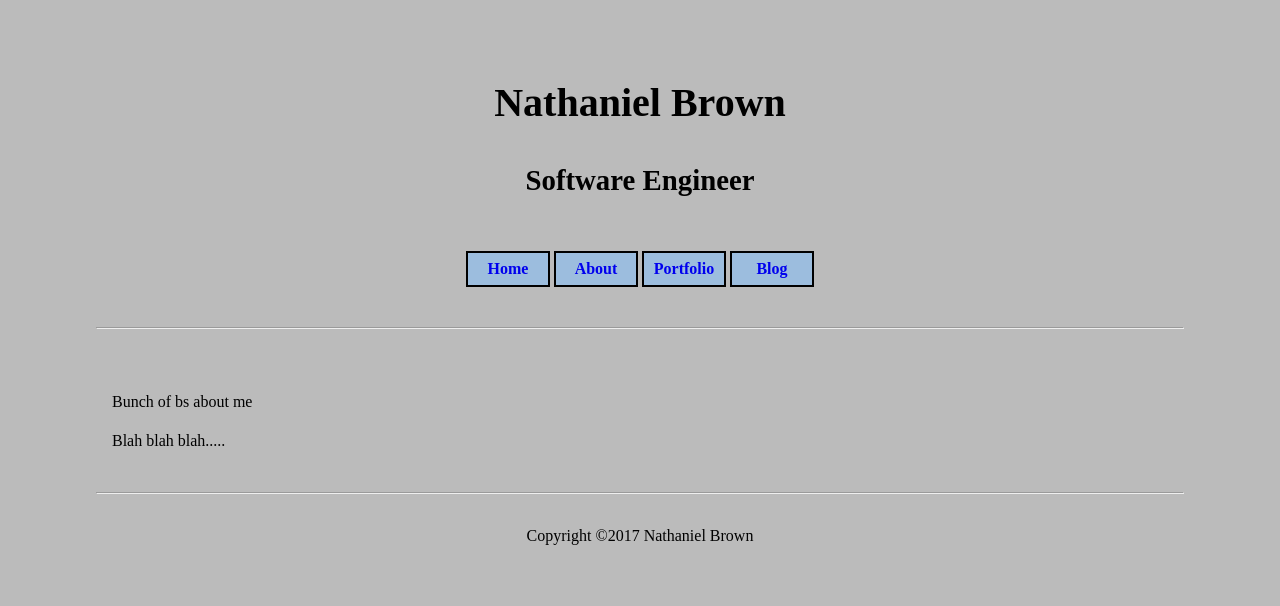
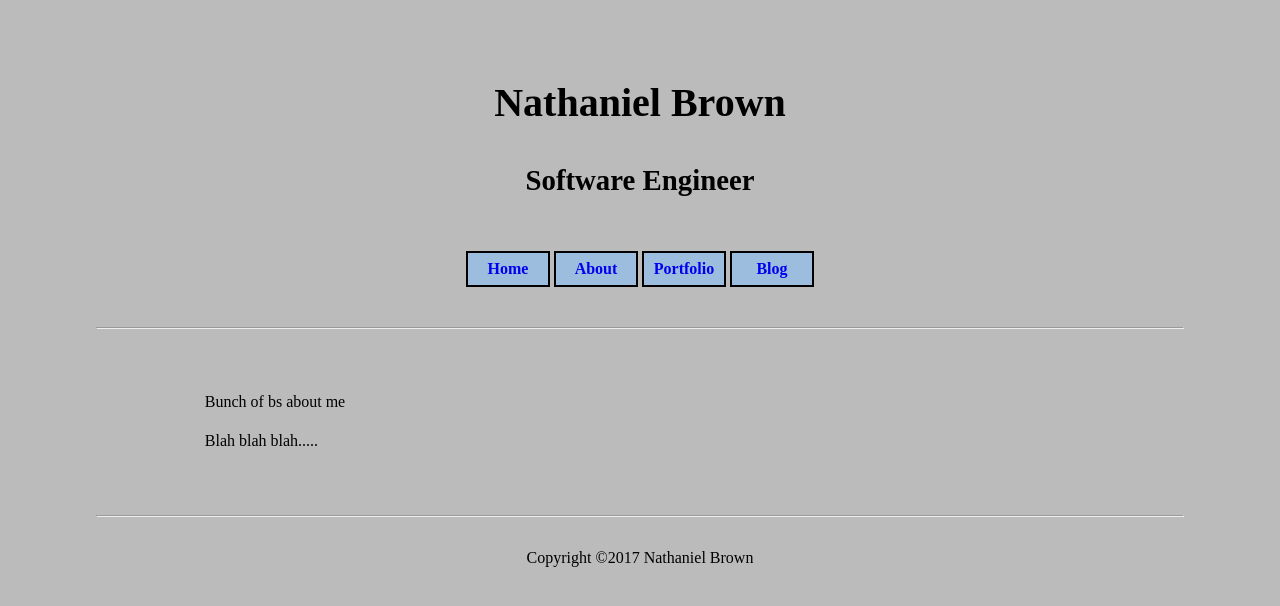
Before and after one commit to ngbcode/ngbcode.github.io, a Jekyll site: the page built from permalinks/about.md, in a window 1280 px wide. Shown: the top 606 px of the page. Built offline with Jekyll 4.4.1, drawn with Linux system fonts in a browser that asks for light colours; some web fonts are replaced.

Commit message:
Update styling

```diff
--- a/assets/css/style.css
+++ b/assets/css/style.scss
@@ -1,36 +1,51 @@
+---
+---
+
+@charset "utf-8";
+
+$font-family: 'Droid Serif', serif;
+$font-size:   1em;
+$font-weight: 400;
+$small-font-size:  $font-size * 0.875;
+$line-height: 1.4;
+
+$margin:      5em;
+$spacing:     2em;
+$spacing-small: 1em;
+
 html {
     background: #bbb;
 }
 
 body {
-    line-height: 1.4;
+    line-height: $line-height;
     width: 85%;
     min-height: 600px;
     min-width: 650px;
     margin: 0 auto;
-    padding: 1em;
-    background: #bbb;
-    font-family: 'Droid Serif', serif;
+    padding: $spacing-small;
+    font-family: $font-family;
+    font-size: $font-size;
 }
 
 header {
     text-align: center;
-    padding: 2em;
+    padding: $spacing;
 }
-header h1 { font-size: 2.5em; }
-header h3 { font-size: 1.8em; }
+header h1 { font-size: $font-size * 2.5; }
+header h3 { font-size: $font-size * 1.8; }
 
 a.home-nav {
     display: block;
     margin: 1em auto;
     width: 40%;
-    height: 3em;
+    height: $spacing-small * 3;
     border: 4px solid black;
     background: #9cbdde;
-    font-size: 3em;
+    font-size: $font-size * 3;
     text-decoration: none;
     text-align: center;
-    line-height: 3em;
+    line-height: $font-size * 3;
     text-transform: uppercase;
 }
 a.home-nav:hover { background: #eee; font-weight: bold; }
@@ -38,23 +53,22 @@
 a.nav {
     display: inline-block;
     margin: 0 auto;
-    width: 5em;
-    height: 2em;
+    width: $spacing-small * 5;
+    height: $spacing;
     border: 2px solid black;
     background: #9cbdde;
     font-weight: bold;
     text-decoration: none;
     text-align: center;
-    line-height: 2em;
+    line-height: $spacing;
 }
 a.nav:hover { background: #eee; }
 
 .section {
-    display: inline-block;
     width: 80%;
     min-width: 550px;
     margin: 0 auto;
-    padding: 1em;
+    padding: $spacing-small;
 }
 
 .copy {
```
